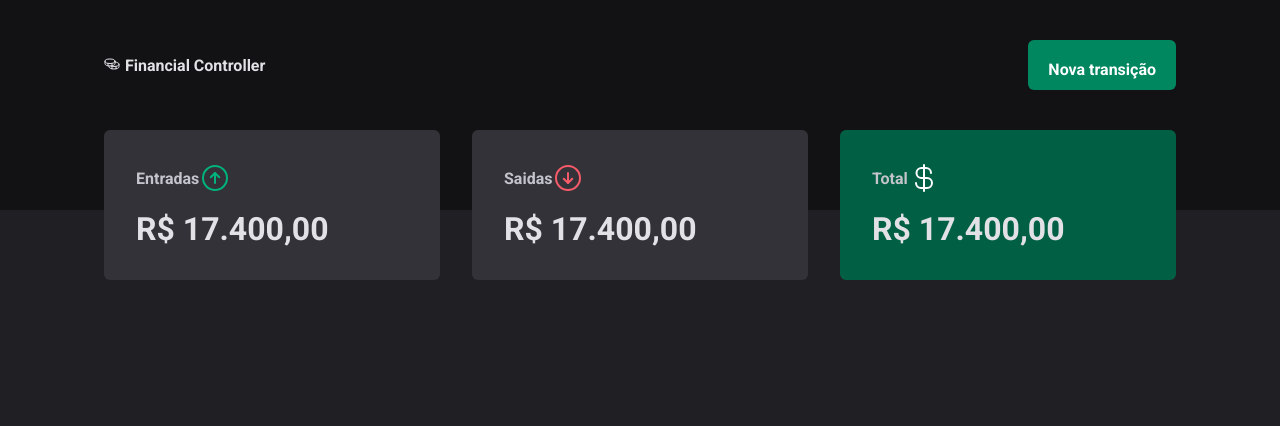
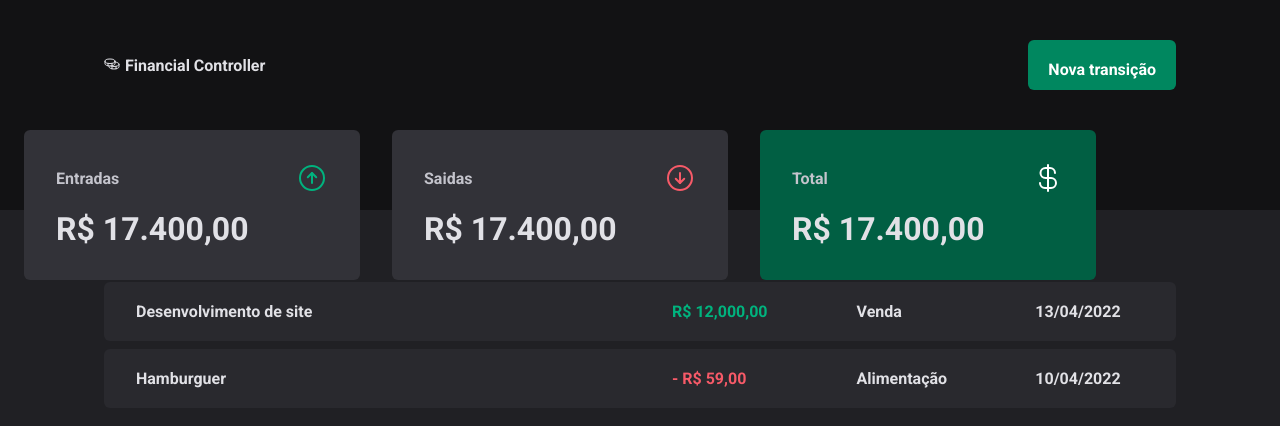
Before and after one commit to ArthurFilho/Financial-Controller, a React (Vite) app: page / in a window 1280 px wide. Shown: the top 426 px of the page. Built offline with nearby package versions, Linux system fonts and the light colour scheme; a web font is replaced by a local one.

Commit message:
list style update

```diff
--- a/src/Pages/Transactions/index.tsx
+++ b/src/Pages/Transactions/index.tsx
@@ -1,12 +1,43 @@
 import { Header } from "../../components/Header";
 import { Summary } from "../../components/Summary";
+import { PriceHighLight, TransactionsContainer, TransactionsTable } from "./styles";
 
 export function Transactions() {
     return(
     <div>
      <Header />
+     <Summary />
 
-     <Summary />
+        <TransactionsContainer>
+
+        <TransactionsTable>
+            <tbody>
+                <tr>
+                    <td width="50%">Desenvolvimento de site</td>
+                    <td>
+                        <PriceHighLight variant="income">
+                        R$ 12,000,00
+                        </PriceHighLight>
+                    </td>
+                    <td>Venda</td>
+                    <td>13/04/2022</td>
+                </tr>
+                <tr>
+                    <td width="50%">Hamburguer</td>
+                    <td>
+                    <PriceHighLight variant="outcome">
+                        - R$ 59,00
+                    </PriceHighLight>
+                    </td>
+                    <td>Alimentação</td>
+                    <td>10/04/2022</td>
+                </tr>
+            </tbody>
+        </TransactionsTable>
+
+        </TransactionsContainer>
+
+
     </div>
     )
 }
--- /dev/null
+++ b/src/Pages/Transactions/styles.ts
@@ -0,0 +1,37 @@
+import styled from "styled-components";
+
+export const TransactionsContainer = styled.main`
+    width: 100%;
+    max-width: 1120px;
+    margin: 4rem auto 0;
+    padding: 0 1.5rem;
+`;
+
+export const TransactionsTable = styled.table`
+    width: 100%;
+    border-collapse: separate;
+    border-spacing: 0 0.5rem;
+
+    td {
+    padding: 1.25rem 2rem;
+    background: ${props => props.theme["gray-700"]};
+
+    &:first-child {
+        border-top-left-radius: 6px;
+        border-bottom-left-radius: 6px;
+    }
+
+    &:last-child {
+        border-top-right-radius: 6px;
+        border-bottom-right-radius: 6px;
+    }
+    }
+`;
+
+interface PriceHighLighProps {
+    variant: 'income' | 'outcome';
+}
+
+export const PriceHighLight = styled.span<PriceHighLighProps>`
+    color: ${props => props.variant === 'income' ? props.theme["green-300"] : props.theme["red-300"]};
+`;
--- a/src/components/Summary/style.ts
+++ b/src/components/Summary/style.ts
@@ -11,6 +11,7 @@
     gap: 2rem;
 
     margin-top: -5rem;
+    position: fixed;
 `
 interface SummaryCardProps {
     variant?: 'green';
@@ -18,13 +19,13 @@
 
 export const SummaryCard = styled.div<SummaryCardProps>`
     background : ${props => props.theme["gray-600"]};
-    border-radius : 6px ;
+    border-radius : 6px;
     padding: 2rem;
     header {
-    display: flex ;
-    align-items: center ;
-    justify-content: space - between ;
-    color: ${props => props.theme["gray-300"]};
+     display: flex;
+     align-items: center;
+     justify-content: space-between;
+     color: ${props => props.theme["gray-300"]};
     }
 
     strong{
```
